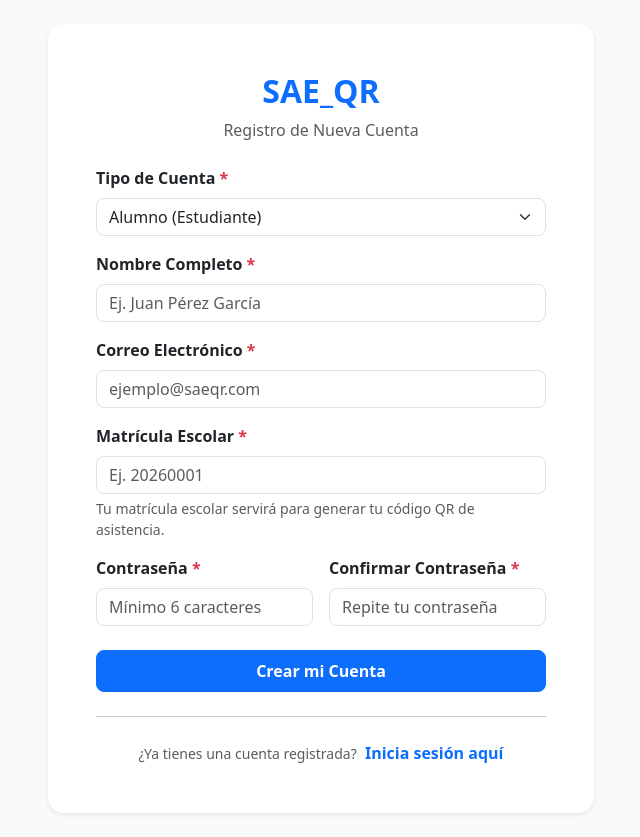
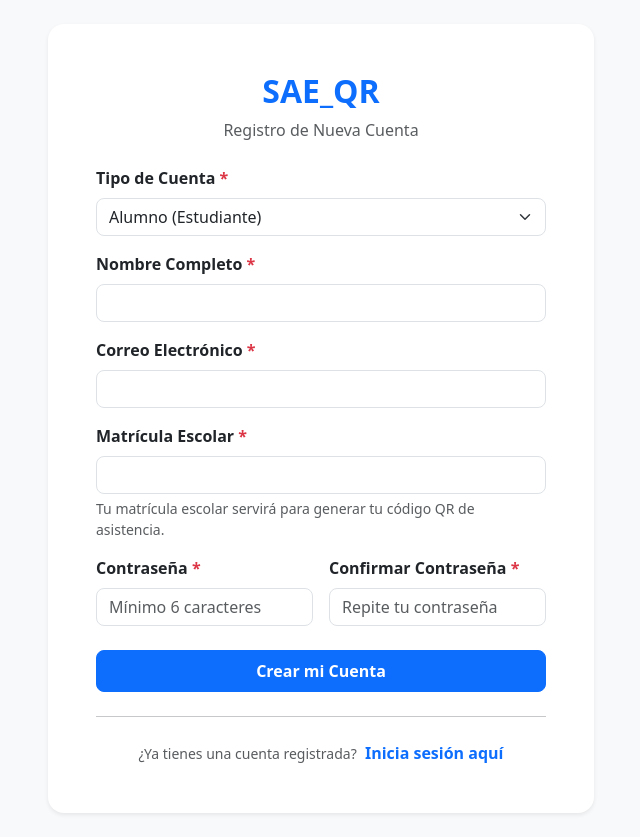
Before and after one commit to Lunarium17/sae_qr, a Laravel app: page /register in a window 1280 px wide. Shown: the whole page, without its empty margins (319-959 px from the left). Run offline with Laravel 12, Linux system fonts and the light colour scheme; some libraries are stand-ins or nearby versions.

Commit message:
Limpieza visual de inicio de sesion y registro

```diff
--- a/resources/views/auth/login.blade.php
+++ b/resources/views/auth/login.blade.php
@@ -46,12 +46,12 @@
 
                             <div class="mb-3">
                                 <label for="email" class="form-label">Correo Electrónico:</label>
-                                <input type="email" class="form-control rounded-3" id="email" name="email" value="{{ old('email') }}" required autofocus placeholder="ejemplo@saeqr.com">
+                                <input type="email" class="form-control rounded-3" id="email" name="email" value="{{ old('email') }}" required autofocus>
                             </div>
 
                             <div class="mb-3">
                                 <label for="password" class="form-label">Contraseña:</label>
-                                <input type="password" class="form-control rounded-3" id="password" name="password" required placeholder="********">
+                                <input type="password" class="form-control rounded-3" id="password" name="password" required>
                             </div>
 
                             <div class="d-grid gap-2 mt-4">
--- a/resources/views/auth/register.blade.php
+++ b/resources/views/auth/register.blade.php
@@ -52,13 +52,13 @@
                             <!-- Nombre Completo -->
                             <div class="mb-3">
                                 <label for="name" class="form-label fw-semibold">Nombre Completo <span class="text-danger">*</span></label>
-                                <input type="text" class="form-control rounded-3" id="name" name="name" value="{{ old('name') }}" required maxlength="100" placeholder="Ej. Juan Pérez García">
+                                <input type="text" class="form-control rounded-3" id="name" name="name" value="{{ old('name') }}" required maxlength="100">
                             </div>
 
                             <!-- Correo Electrónico -->
                             <div class="mb-3">
                                 <label for="email" class="form-label fw-semibold">Correo Electrónico <span class="text-danger">*</span></label>
-                                <input type="email" class="form-control rounded-3" id="email" name="email" value="{{ old('email') }}" required maxlength="150" placeholder="ejemplo@saeqr.com">
+                                <input type="email" class="form-control rounded-3" id="email" name="email" value="{{ old('email') }}" required maxlength="150">
                             </div>
 
                             <!-- Matrícula / Clave Institucional -->
@@ -66,7 +66,7 @@
                                 <label for="matricula_codigo" class="form-label fw-semibold" id="labelMatricula">
                                     Matrícula Escolar <span class="text-danger" id="asteriscoMatricula">*</span>
                                 </label>
-                                <input type="text" class="form-control rounded-3" id="matricula_codigo" name="matricula_codigo" value="{{ old('matricula_codigo') }}" maxlength="30" placeholder="Ej. 20260001">
+                                <input type="text" class="form-control rounded-3" id="matricula_codigo" name="matricula_codigo" value="{{ old('matricula_codigo') }}" maxlength="30">
                                 <div class="form-text" id="ayudaMatricula">
                                     Tu matrícula escolar servirá para generar tu código QR de asistencia.
                                 </div>
@@ -77,7 +77,7 @@
                                 <label for="codigo_docente" class="form-label fw-semibold text-primary">
                                     Código de Acceso Docente <span class="text-danger">*</span>
                                 </label>
-                                <input type="text" class="form-control rounded-3 border-primary text-uppercase" id="codigo_docente" name="codigo_docente" maxlength="30" placeholder="Ej. DOC-XXXX-26">
+                                <input type="text" class="form-control rounded-3 border-primary text-uppercase" id="codigo_docente" name="codigo_docente" maxlength="30">
                                 <div class="form-text">
                                     Ingresa el código único de invitación proporcionado por el Administrador Escolar.
                                 </div>
@@ -134,8 +134,8 @@
                     inputCodigoDocente.setAttribute('required', 'required');
 
                     inputMatricula.removeAttribute('required');
-                    labelMatricula.innerHTML = 'Clave / Número de Empleado <span class="text-muted fw-normal small">(Opcional)</span>';
-                    inputMatricula.setAttribute('placeholder', 'Ej. DOC-001 (Opcional)');
+                    labelMatricula.innerHTML = 'Clave / Número de Empleado';
+                    inputMatricula.removeAttribute('placeholder');
                     ayudaMatricula.textContent = 'Opcional para docentes. Puedes dejarlo en blanco o registrar tu número de empleado.';
                 } else {
                     bloqueCodigoDocente.classList.add('d-none');
@@ -144,7 +144,7 @@
 
                     inputMatricula.setAttribute('required', 'required');
                     labelMatricula.innerHTML = 'Matrícula Escolar <span class="text-danger">*</span>';
-                    inputMatricula.setAttribute('placeholder', 'Ej. 20260001');
+                    inputMatricula.removeAttribute('placeholder');
                     ayudaMatricula.textContent = 'Tu matrícula escolar servirá para generar tu código QR de asistencia.';
                 }
             }
```
